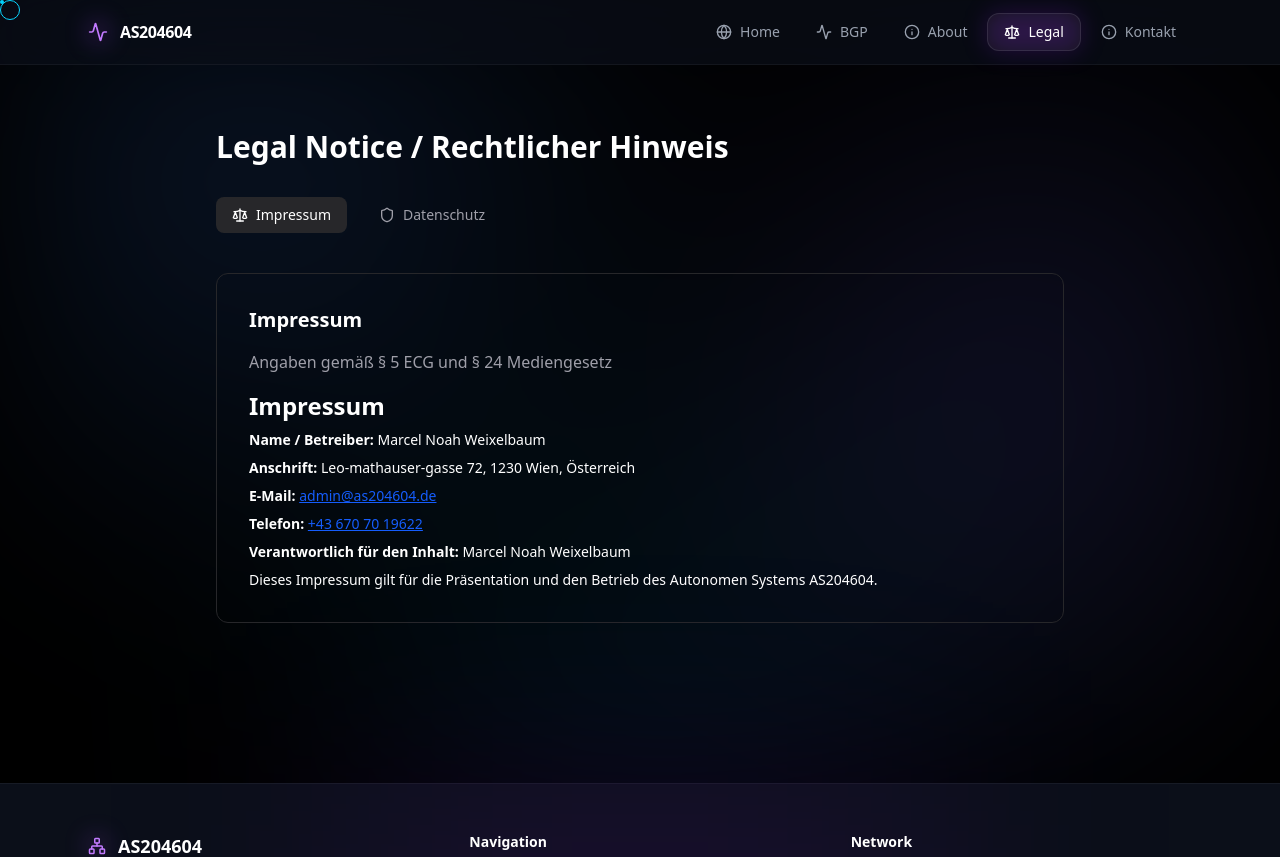
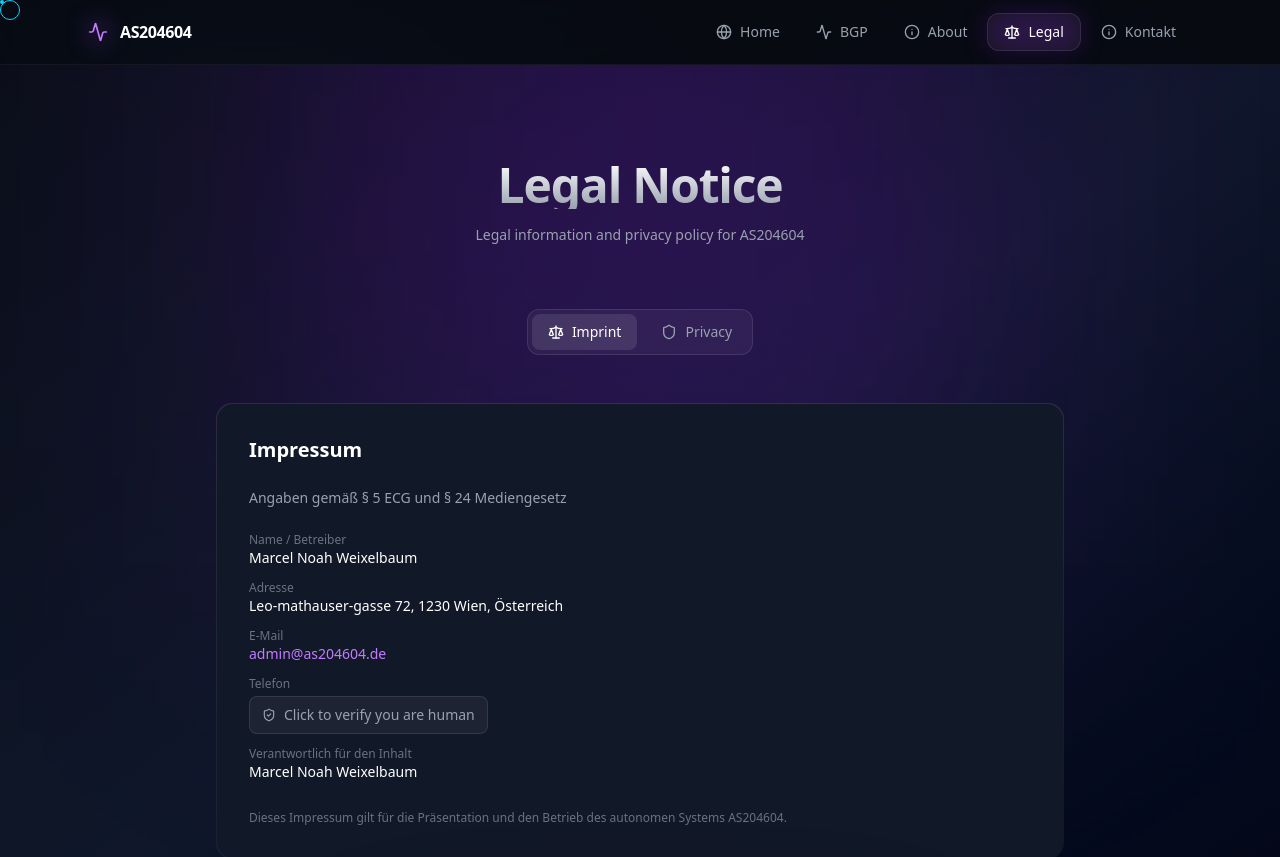
Before and after one commit to xXxNoahsProjektexXx/AS204604.net, a Next.js app: page /legal in a window 1280 px wide. Shown: the top 857 px of the page. Built offline with nearby package versions, Linux system fonts and the light colour scheme.

Commit message:
smack that

```diff
--- a/src/app/legal/page.tsx
+++ b/src/app/legal/page.tsx
@@ -2,163 +2,186 @@
 
 import { useState } from "react"
 import { motion, AnimatePresence } from "framer-motion"
-import { Scale, Shield } from "lucide-react"
+import { Scale, Shield, ShieldCheck } from "lucide-react"
+import PhoneReveal from "@/components/PhoneReveal";
 
-export default function LegalPage(){
 
-    const [tab,setTab] = useState<"imprint" | "privacy">("imprint")
 
-    return(
+export default function LegalPage() {
+    const [tab, setTab] = useState<"imprint" | "privacy">("imprint")
 
-        <div className="max-w-4xl mx-auto px-6 py-16">
+    return (
+        <div className="relative overflow-hidden">
 
-            {/* Title */}
+            {/* Background */}
+            <div className="absolute inset-0 bg-gradient-to-br from-[#0B0F19] via-[#0f172a] to-[#020617]" />
+            <div className="absolute w-[700px] h-[700px] bg-purple-600/20 blur-[140px] top-[-200px] left-1/2 -translate-x-1/2" />
 
-            <h1 className="text-3xl font-bold mb-8">
-                Legal Notice / Rechtlicher Hinweis
+            <div className="relative max-w-4xl mx-auto px-6 py-24">
+
+                {/* HEADER */}
+                <div className="text-center mb-16">
+                    <h1 className="text-5xl font-bold tracking-tight bg-gradient-to-b from-white to-gray-400 bg-clip-text text-transparent">
+                        Legal Notice
                     </h1>
 
-            {/* Tabs */}
+                    <p className="mt-4 text-gray-400 text-sm">
+                        Legal information and privacy policy for AS204604
+                    </p>
+                </div>
 
-            <div className="flex gap-4 mb-10">
+                {/* TABS */}
+                <div className="flex justify-center mb-12">
+                    <div className="flex gap-2 p-1 rounded-xl bg-white/5 border border-white/10 backdrop-blur">
 
+                        {[
+                            { key: "imprint", label: "Imprint", icon: Scale },
+                            { key: "privacy", label: "Privacy", icon: Shield }
+                        ].map((item) => {
+                            const Icon = item.icon
+                            const active = tab === item.key
+
+                            return (
                                 <button
-                    onClick={()=>setTab("imprint")}
-                    className={`flex items-center gap-2 px-4 py-2 rounded-lg text-sm transition
-${tab==="imprint"
-                        ? "bg-zinc-800 text-white"
-                        : "text-zinc-400 hover:text-white hover:bg-zinc-900"}
+                                    key={item.key}
+                                    onClick={() => setTab(item.key as any)}
+                                    className={`
+                    relative flex items-center gap-2 px-4 py-2 rounded-lg text-sm transition
+                    ${active
+                                        ? "bg-white/10 text-white"
+                                        : "text-gray-400 hover:text-white"}
                   `}
                                 >
-                    <Scale size={16}/>
-                    Impressum
+                                    <Icon size={16} />
+                                    {item.label}
                                 </button>
-
-                <button
-                    onClick={()=>setTab("privacy")}
-                    className={`flex items-center gap-2 px-4 py-2 rounded-lg text-sm transition
-${tab==="privacy"
-                        ? "bg-zinc-800 text-white"
-                        : "text-zinc-400 hover:text-white hover:bg-zinc-900"}
-`}
-                >
-                    <Shield size={16}/>
-                    Datenschutz
-                </button>
+                            )
+                        })}
 
                     </div>
+                </div>
 
-            {/* Content */}
-
+                {/* CONTENT */}
                 <AnimatePresence mode="wait">
 
+                    {/* IMPRINT */}
                     {tab === "imprint" && (
-
                         <motion.div
                             key="imprint"
-                        initial={{opacity:0,y:10}}
-                        animate={{opacity:1,y:0}}
-                        exit={{opacity:0,y:-10}}
-                        className="border border-zinc-800 rounded-xl p-8 space-y-4"
+                            initial={{ opacity: 0, y: 20 }}
+                            animate={{ opacity: 1, y: 0 }}
+                            exit={{ opacity: 0, y: -20 }}
+                            className="relative p-[1px] rounded-2xl bg-gradient-to-b from-white/10 to-white/5"
                         >
+                            <div className="rounded-2xl bg-[#111827] p-8 space-y-6">
 
-                        <h2 className="text-xl font-semibold">
+                                <h2 className="text-xl font-semibold text-white">
                                     Impressum
                                 </h2>
 
-                        <p className="text-zinc-400">
-
+                                <p className="text-gray-400 text-sm">
                                     Angaben gemäß § 5 ECG und § 24 Mediengesetz
-
                                 </p>
 
-                        <div className="space-y-2 text-sm">
+                                <div className="space-y-3 text-sm text-gray-400">
 
-                            <h2 className="text-2xl font-semibold">Impressum</h2>
-                            <p><strong>Name / Betreiber:</strong> Marcel Noah Weixelbaum</p>
-                            <p><strong>Anschrift:</strong> Leo-mathauser-gasse 72, 1230 Wien, Österreich</p>
-                            <p><strong>E-Mail:</strong> <a href="mailto:admin@as204604.de" className="text-blue-600 underline">admin@as204604.de</a></p>
-                            <p><strong>Telefon:</strong> <a href={"tel:+436707019622"} className={"text-blue-600 underline"}>+43 670 70 19622</a> </p>
-                            <p><strong>Verantwortlich für den Inhalt:</strong> Marcel Noah Weixelbaum</p>
-                            <p>Dieses Impressum gilt für die Präsentation und den Betrieb des Autonomen Systems AS204604.</p>
-
-
+                                    <div>
+                                        <p className="text-gray-500 text-xs">Name / Betreiber</p>
+                                        <p className="text-white">Marcel Noah Weixelbaum</p>
                                     </div>
 
-                    </motion.div>
+                                    <div>
+                                        <p className="text-gray-500 text-xs">Adresse</p>
+                                        <p className="text-white">
+                                            Leo-mathauser-gasse 72, 1230 Wien, Österreich
+                                        </p>
+                                    </div>
 
-                )}
+                                    <div>
+                                        <p className="text-gray-500 text-xs">E-Mail</p>
+                                        <a
+                                            href="mailto:admin@as204604.de"
+                                            className="text-purple-400 hover:underline"
+                                        >
+                                            admin@as204604.de
+                                        </a>
+                                    </div>
 
-                {tab === "privacy" && (
+                                    {/* ✅ Phone with Human Check */}
+                                    <PhoneReveal />
 
-                    <motion.div
-                        key="privacy"
-                        initial={{opacity:0,y:10}}
-                        animate={{opacity:1,y:0}}
-                        exit={{opacity:0,y:-10}}
-                        className="border border-zinc-800 rounded-xl p-8 space-y-6"
-                    >
+                                    <div>
+                                        <p className="text-gray-500 text-xs">
+                                            Verantwortlich für den Inhalt
+                                        </p>
+                                        <p className="text-white">Marcel Noah Weixelbaum</p>
+                                    </div>
 
-                        <h2 className="text-xl font-semibold">
-                            Datenschutzerklärung
-                        </h2>
-
-                        <div className="space-y-4 text-sm text-zinc-400">
-
-                            <p>
-
-                                Diese Website verarbeitet grundsätzlich keine personenbezogenen Daten,
-                                außer diese werden freiwillig übermittelt.
-
-                            </p>
-
-                            <p>
-
-                                Beim Besuch der Website können automatisch technische Informationen
-                                durch den Webserver erfasst werden, darunter:
-
-                            </p>
-
-                            <ul className="list-disc list-inside space-y-1">
-
-                                <li className={"text-white"}>IP-Adresse</li>
-                                <li className={"text-white"}>Datum und Uhrzeit der Anfrage</li>
-                                <li className={"text-white"}>Browsertyp und Version</li>
-                                <li className={"text-white"}>Betriebssystem</li>
-                                <li className={"text-white"}>Referrer URL</li>
-
-                            </ul>
-
-                            <p>
-
-                                Diese Daten werden ausschließlich zur Gewährleistung
-                                der Sicherheit und Stabilität der Website verarbeitet.
-
-                            </p>
-
-                            <p>
-
-                                Es erfolgt <strong className={"text-red-600 underline"}>keine Weitergabe</strong> der Daten an Dritte.
-
-                            </p>
-
-                            <p>
-
-                                Bei Fragen zum Datenschutz können Sie sich jederzeit
-                                an den Betreiber dieser Website wenden.
-
+                                    <p className="pt-4 text-gray-500 text-xs">
+                                        Dieses Impressum gilt für die Präsentation und den Betrieb
+                                        des autonomen Systems AS204604.
                                     </p>
 
                                 </div>
 
+                            </div>
                         </motion.div>
+                    )}
 
+                    {/* PRIVACY */}
+                    {tab === "privacy" && (
+                        <motion.div
+                            key="privacy"
+                            initial={{ opacity: 0, y: 20 }}
+                            animate={{ opacity: 1, y: 0 }}
+                            exit={{ opacity: 0, y: -20 }}
+                            className="relative p-[1px] rounded-2xl bg-gradient-to-b from-white/10 to-white/5"
+                        >
+                            <div className="rounded-2xl bg-[#111827] p-8 space-y-6">
+
+                                <h2 className="text-xl font-semibold text-white">
+                                    Privacy Policy
+                                </h2>
+
+                                <div className="space-y-4 text-sm text-gray-400 leading-relaxed">
+
+                                    <p>
+                                        This website does not process personal data unless voluntarily provided.
+                                    </p>
+
+                                    <p>
+                                        When visiting the website, technical data may be collected automatically:
+                                    </p>
+
+                                    <ul className="list-disc list-inside space-y-1 text-white">
+                                        <li>IP address</li>
+                                        <li>Date and time of request</li>
+                                        <li>Browser type and version</li>
+                                        <li>Operating system</li>
+                                        <li>Referrer URL</li>
+                                    </ul>
+
+                                    <p>
+                                        This data is used solely to ensure security and stability of the system.
+                                    </p>
+
+                                    <p className="text-red-400">
+                                        No data is shared with third parties.
+                                    </p>
+
+                                    <p>
+                                        For privacy-related inquiries, please contact the operator.
+                                    </p>
+
+                                </div>
+
+                            </div>
+                        </motion.div>
                     )}
 
                 </AnimatePresence>
 
             </div>
-
+        </div>
     )
-
 }
--- a/src/app/status/page.tsx
+++ b/src/app/status/page.tsx
@@ -3,107 +3,152 @@
 import { useEffect, useState } from "react"
 import { motion } from "framer-motion"
 
-export default function StatusPage(){
+export default function StatusPage() {
+    const [servers, setServers] = useState<any[]>([])
 
-    const [servers,setServers] = useState<any[]>([])
+    useEffect(() => {
+        fetch("/api/status")
+            .then((r) => r.json())
+            .then(setServers)
+    }, [])
 
-    useEffect(()=>{
-
-        fetch("/api/status")
-            .then(r=>r.json())
-            .then(setServers)
-
-    },[])
-
-    const statusColor = (status:string)=>{
-        if(status==="online") return "bg-green-500/20 text-green-400 border-green-500/30"
-        if(status==="maintenance") return "bg-yellow-500/20 text-yellow-400 border-yellow-500/30"
-        return "bg-red-500/20 text-red-400 border-red-500/30"
+    const statusConfig = (status: string) => {
+        if (status === "online")
+            return {
+                color: "text-green-400",
+                bg: "bg-green-500/20",
+                border: "border-green-500/30",
+                label: "Operational"
             }
 
-    return(
+        if (status === "maintenance")
+            return {
+                color: "text-yellow-400",
+                bg: "bg-yellow-500/20",
+                border: "border-yellow-500/30",
+                label: "Maintenance"
+            }
 
-        <main className="max-w-7xl mx-auto px-8 py-16">
+        return {
+            color: "text-red-400",
+            bg: "bg-red-500/20",
+            border: "border-red-500/30",
+            label: "Offline"
+        }
+    }
 
-            {/* Header */}
-            <div className="mb-12">
-                <h1 className="text-4xl font-bold text-white">
+    const overall =
+        servers.length > 0 &&
+        servers.every((s) => s.status === "online")
+
+    return (
+        <div className="relative overflow-hidden">
+
+            {/* Background */}
+            <div className="absolute inset-0 bg-gradient-to-br from-[#0B0F19] via-[#0f172a] to-[#020617]" />
+            <div className="absolute w-[800px] h-[800px] bg-purple-600/20 blur-[140px] top-[-200px] left-1/2 -translate-x-1/2" />
+
+            <main className="relative max-w-7xl mx-auto px-6 py-24">
+
+                {/* HEADER */}
+                <div className="text-center mb-16">
+                    <h1 className="text-5xl font-bold tracking-tight bg-gradient-to-b from-white to-gray-400 bg-clip-text text-transparent">
                         Network Status
                     </h1>
 
-                <p className="text-gray-400 mt-2">
+                    <p className="text-gray-400 mt-4">
                         Live infrastructure status for AS204604
+                    </p>
+
+                    {/* Overall Status */}
+                    <div className="mt-6">
+            <span
+                className={`px-4 py-2 rounded-xl text-sm border ${
+                    overall
+                        ? "bg-green-500/20 text-green-400 border-green-500/30"
+                        : "bg-red-500/20 text-red-400 border-red-500/30"
+                }`}
+            >
+              {overall ? "● All Systems Operational" : "● Partial Outage"}
+            </span>
+                    </div>
+                </div>
+
+                {/* GRID */}
+                <div className="grid md:grid-cols-2 lg:grid-cols-3 gap-6">
+
+                    {servers.length === 0 && (
+                        <p className="text-gray-500">Loading infrastructure...</p>
+                    )}
+
+                    {servers.map((s, i) => {
+                        const config = statusConfig(s.status)
+
+                        return (
+                            <motion.div
+                                key={i}
+                                initial={{ opacity: 0, y: 30 }}
+                                animate={{ opacity: 1, y: 0 }}
+                                transition={{ delay: i * 0.05 }}
+                                className="relative p-[1px] rounded-2xl bg-gradient-to-b from-white/10 to-white/5"
+                            >
+                                <div className="rounded-2xl bg-[#111827] p-6 h-full hover:bg-[#0f172a] transition">
+
+                                    {/* Header */}
+                                    <div className="flex justify-between items-start">
+
+                                        <div>
+                                            <h2 className="text-lg font-semibold text-white">
+                                                {s.name}
+                                            </h2>
+
+                                            <p className="text-gray-500 text-xs mt-1">
+                                                {s.location}
                                             </p>
                                         </div>
 
-            {/* Grid */}
-            <div className="grid md:grid-cols-2 lg:grid-cols-3 gap-6">
-
-                {servers.length === 0 && (
-                    <p className="text-gray-500">Loading servers...</p>
-                )}
-
-                {servers.map((s,i)=>(
-
-                    <motion.div
-                        key={i}
-                        initial={{ opacity:0, y:20 }}
-                        animate={{ opacity:1, y:0 }}
-                        transition={{ delay: i * 0.05 }}
-                        whileHover={{ scale:1.03 }}
-                        className="bg-zinc-900/70 backdrop-blur border border-zinc-800 p-6 rounded-xl shadow-lg hover:border-blue-500/40 transition"
+                                        <span
+                                            className={`text-xs px-2 py-1 rounded-md border ${config.bg} ${config.color} ${config.border}`}
                                         >
-
-                        {/* Server Name */}
-                        <h2 className="text-xl font-semibold text-white">
-                            {s.name}
-                        </h2>
-
-                        <p className="text-gray-400 text-sm mt-1">
-                            {s.location}
-                        </p>
-
-                        {/* Status */}
-                        <div className="mt-4 flex items-center gap-2">
-
-                            <span className="text-sm text-gray-400">
-                                Status
-                            </span>
-
-                            <span className={`text-xs px-2 py-1 rounded-md border ${statusColor(s.status)}`}>
-                                {s.status}
+                      {config.label}
                     </span>
 
                                     </div>
 
                                     {/* Load */}
-                        <div className="mt-5">
+                                    <div className="mt-6">
 
-                            <div className="flex justify-between text-sm text-gray-400 mb-1">
-                                <span>Load</span>
+                                        <div className="flex justify-between text-xs text-gray-400 mb-1">
+                                            <span>CPU Load</span>
                                             <span>{s.load}%</span>
                                         </div>
 
-                            <div className="h-2 bg-zinc-800 rounded-full overflow-hidden">
+                                        <div className="h-2 bg-black/40 rounded-full overflow-hidden">
 
                                             <motion.div
-                                    initial={{ width:0 }}
-                                    animate={{ width:`${s.load}%` }}
-                                    transition={{ duration:0.8 }}
-                                    className="h-full bg-blue-500"
+                                                initial={{ width: 0 }}
+                                                animate={{ width: `${s.load}%` }}
+                                                transition={{ duration: 0.8 }}
+                                                className="h-full bg-gradient-to-r from-purple-500 to-blue-500"
                                             />
 
                                         </div>
 
                                     </div>
 
+                                    {/* Extra Info */}
+                                    <div className="mt-5 text-xs text-gray-500">
+                                        Last check: just now
+                                    </div>
+
+                                </div>
                             </motion.div>
-
-                ))}
+                        )
+                    })}
 
                 </div>
 
             </main>
-
+        </div>
     )
 }
--- a/src/components/Footer.tsx
+++ b/src/components/Footer.tsx
@@ -1,7 +1,7 @@
 "use client"
 
 import { motion } from "framer-motion"
-import { Github, Globe, Network } from "lucide-react"
+import { Github, Globe, Network, Disc } from "lucide-react"
 import Link from "next/link"
 
 export default function Footer() {
@@ -38,7 +38,7 @@ export default function Footer() {
                             href="#"
                             className="p-2 rounded-lg bg-white/5 hover:bg-white/10 transition"
                         >
-                            <Github size={16} />
+                            <Disc size={16} />
                         </a>
                     </div>
                 </div>
--- /dev/null
+++ b/src/components/PhoneReveal.tsx
@@ -0,0 +1,53 @@
+import { useState } from "react"
+import { ShieldCheck, Loader2 } from "lucide-react"
+
+export default function PhoneReveal() {
+    const [phone, setPhone] = useState<string | null>(null)
+    const [loading, setLoading] = useState(false)
+
+    async function handleReveal() {
+        setLoading(true)
+
+        try {
+            const res = await fetch("/api/phone")
+            const data = await res.json()
+
+            setPhone(data.phone)
+        } catch (e) {
+            setPhone("Error loading number")
+        }
+
+        setLoading(false)
+    }
+
+    return (
+        <div>
+            <p className="text-gray-500 text-xs">Telefon</p>
+
+            {!phone && (
+                <button
+                    onClick={handleReveal}
+                    disabled={loading}
+                    className="mt-1 flex items-center gap-2 text-sm px-3 py-2 rounded-lg bg-white/5 border border-white/10 hover:bg-white/10 transition disabled:opacity-50"
+                >
+                    {loading ? (
+                        <Loader2 size={14} className="animate-spin" />
+                    ) : (
+                        <ShieldCheck size={14} />
+                    )}
+
+                    {loading ? "Verifying you are not a Robot..." : "Click to verify you are human"}
+                </button>
+            )}
+
+            {phone && (
+                <a
+                    href={`tel:${phone}`}
+                    className="text-purple-400 hover:underline"
+                >
+                    {phone}
+                </a>
+            )}
+        </div>
+    )
+}
```
Also changed, not shown: src/app/api/phone/route.ts (added, +8 -0 lines), src/app/contact/page.tsx (+85 -89 lines). Lines whose indentation alone changed are shown as unchanged.
